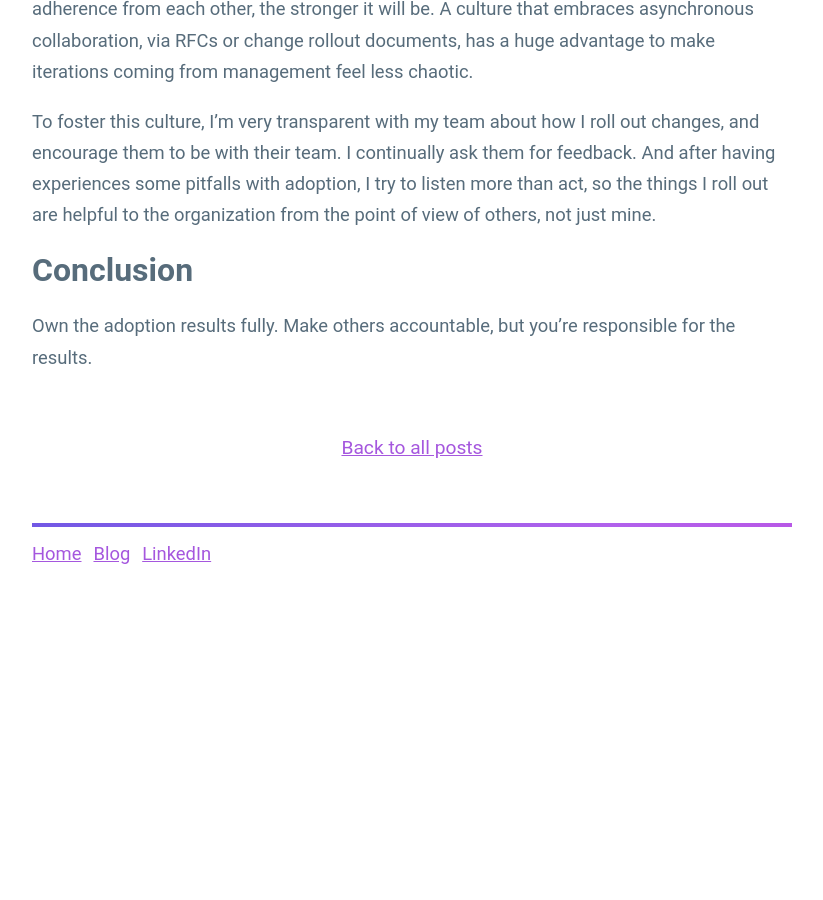
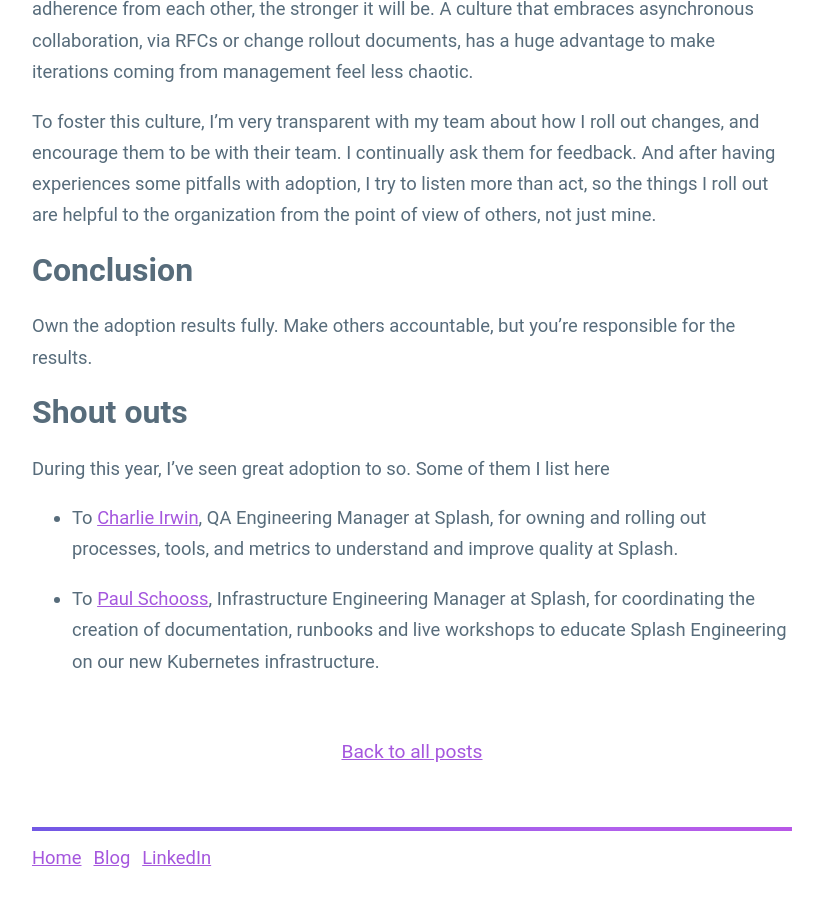
Before and after one commit to guillermodlpa/site, a Jekyll site: the page built from _posts/2021-11-28-thoughts-on-adoption-of-new-tools-and-processes.markdown, in a window 1280 px wide and 900 px high, scrolled down 2626 px. Shown: the whole window, without its empty margins (228-1051 px from the left). Built offline with Jekyll 4.4.1, drawn with Linux system fonts in a browser that asks for light colours; before the commit the page ends 3222 px from its top, so only the background shows below that.

Commit message:
Updated Thoughts On Adoption Of New Tools And Processes

```diff
--- a/_posts/2021-11-28-thoughts-on-adoption-of-new-tools-and-processes.markdown
+++ b/_posts/2021-11-28-thoughts-on-adoption-of-new-tools-and-processes.markdown
@@ -52,3 +52,11 @@ To foster this culture, I'm very transparent with my team about how I roll out c
 # Conclusion
 
 Own the adoption results fully. Make others accountable, but you're responsible for the results.
+
+# Shout outs
+
+During this year, I've seen great adoption to so. Some of them I list here
+
+* To [Charlie Irwin](https://www.linkedin.com/in/charleslrirwin/), QA Engineering Manager at Splash, for owning and rolling out processes, tools, and metrics to understand and improve quality at Splash.
+
+* To [Paul Schooss](https://www.linkedin.com/in/paul-schooss-58379211/), Infrastructure Engineering Manager at Splash, for coordinating the creation of documentation, runbooks and live workshops to educate Splash Engineering on our new Kubernetes infrastructure.
```
